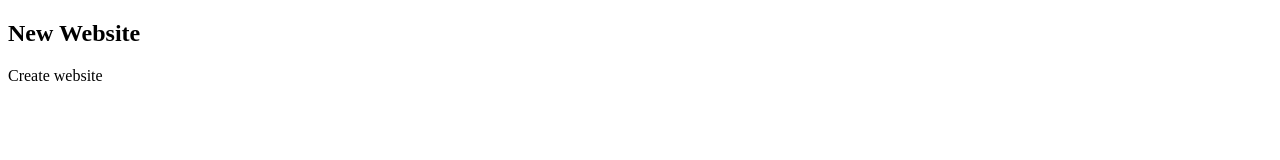
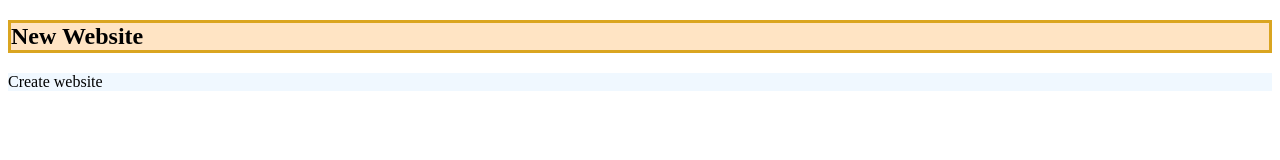
Before and after one commit to Rehmanvirk/local-website, a plain HTML site: page index.html in a window 1280 px wide. Drawn offline with Linux system fonts and the light colour scheme.

Commit message:
Add style

```diff
--- a/index.html
+++ b/index.html
@@ -4,6 +4,7 @@
     <meta charset="UTF-8">
     <meta name="viewport" content="width=device-width, initial-scale=1.0">
     <title>New Website</title>
+    <link rel="stylesheet" href="style.css">
 </head>
 <body>
     <h2>New Website</h2>
--- /dev/null
+++ b/style.css
@@ -0,0 +1,8 @@
+h2{
+    background-color: bisque;
+    border: 3px solid goldenrod;
+}
+p{
+    background-color: aliceblue;
+
+}
```
